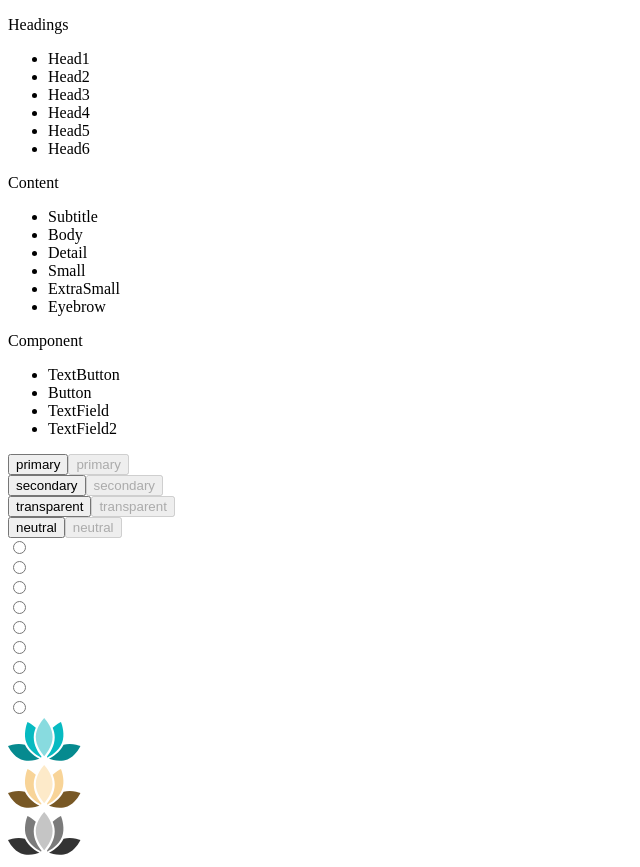
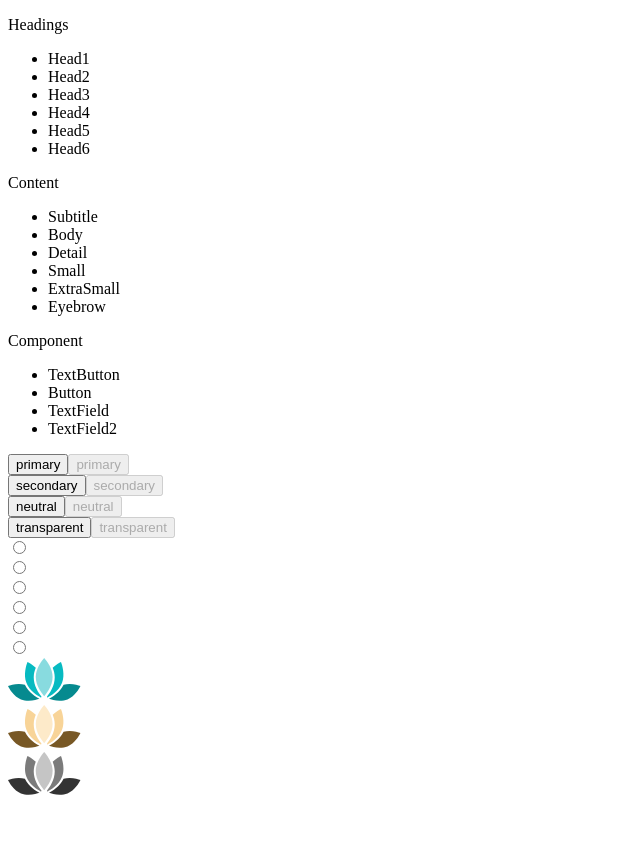
Before and after one commit to larts85/masaje_las_manos, a Next.js app: page /story-book in a window 1280 px wide. Shown: the whole page, without its empty margins (0-640 px from the left). After the commit the page ends 807 px from the top, so only its background shows below. Built offline with nearby package versions, Linux system fonts and the light colour scheme.

Commit message:
Page story-book

```diff
--- a/src/components/RadioButtons/index.tsx
+++ b/src/components/RadioButtons/index.tsx
@@ -10,22 +10,21 @@ type ClassName = Record<
 export const className: ClassName = {
   [VARIANT.PRIMARY]: {
     [VARIANT_STATES_RADIO_BUTTONS.NOT_CHECKED]:
-      'appearance-none w-6 h-6 rounded-full border-2 border-primary-base absolute cursor-pointer ',
+      'appearance-none w-6 h-6 rounded-full border-2 border-primary-base  cursor-pointer ',
     [VARIANT_STATES_RADIO_BUTTONS.CHECKED]:
-      'bg-primary-base w-4 h-4 rounded-full block absolute left-3 top-3',
+      'bg-primary-base w-4 h-4 rounded-full block absolute left-1 top-1',
   },
   [VARIANT.SECONDARY]: {
     [VARIANT_STATES_RADIO_BUTTONS.NOT_CHECKED]:
-      'appearance-none w-6 h-6 rounded-full border-2 border-secondary-base absolute cursor-pointer',
+      'appearance-none w-6 h-6 rounded-full border-2 border-secondary-base  cursor-pointer',
     [VARIANT_STATES_RADIO_BUTTONS.CHECKED]:
-      ' bg-secondary-base w-4 h-4 rounded-full block absolute left-3 top-3',
+      ' bg-secondary-base w-4 h-4 rounded-full block absolute left-1 top-1',
   },
-
   [VARIANT.NEUTRAL]: {
     [VARIANT_STATES_RADIO_BUTTONS.NOT_CHECKED]:
-      'appearance-none w-6 h-6 rounded-full border-2 border-nautral-base absolute cursor-pointer ',
+      'appearance-none w-6 h-6 rounded-full border-2 border-nautral-base  cursor-pointer ',
     [VARIANT_STATES_RADIO_BUTTONS.CHECKED]:
-      'bg-nautral-base w-4 h-4 rounded-full block absolute left-3 top-3',
+      'bg-nautral-base w-4 h-4 rounded-full block absolute left-1 top-1',
   },
   [VARIANT.TRANSPARENT]: {},
 }
@@ -44,7 +43,7 @@ const RadioButtons: FC<Variants> = ({ variant, options }) => {
   return (
     <div>
       {options.map((option) => (
-        <label key={option} className="relative m-3 block p-2">
+        <label key={option} className="relative  block">
           <input
             type="radio"
             name={option}
--- a/src/components/storyBook/Button/index.tsx
+++ b/src/components/storyBook/Button/index.tsx
@@ -4,7 +4,7 @@ import { FC } from 'react'
 
 const className = {
   buttonContainer:
-    'w-815px h-92px border-2 border-dashed border-purple-600 gap-5 flex p-5 m-5',
+    'w-400px h-89px border-2 border-dashed border-purple-600 gap-2 flex p-2 m-5 justify-center items-center',
 }
 
 const StoryBookButtons: FC = () => {
@@ -19,12 +19,12 @@ const StoryBookButtons: FC = () => {
         <Button variant={VARIANT.SECONDARY} isDisable={true} />
       </div>
       <div className={className.buttonContainer}>
+        <Button variant={VARIANT.NEUTRAL} isDisable={false} />
+        <Button variant={VARIANT.NEUTRAL} isDisable={true} />
+      </div>
+      <div className={className.buttonContainer}>
         <Button variant={VARIANT.TRANSPARENT} isDisable={false} />
         <Button variant={VARIANT.TRANSPARENT} isDisable={true} />
-      </div>
-      <div className={className.buttonContainer}>
-        <Button variant={VARIANT.NEUTRAL} isDisable={false} />
-        <Button variant={VARIANT.NEUTRAL} isDisable={true} />
       </div>
     </>
   )
--- a/src/components/storyBook/Logo/index.tsx
+++ b/src/components/storyBook/Logo/index.tsx
@@ -2,12 +2,23 @@ import Logo from '@/components/Logo'
 import { VARIANT } from '@/types/type'
 import { FC } from 'react'
 
+const className = {
+  buttonContainer:
+    'w-22 h-89px border-2 border-dashed border-purple-600 gap-2 flex p-2 m-5 justify-center items-center',
+}
+
 const StoryBookLogo: FC = () => {
   return (
-    <div className="flex p-2">
-      <Logo variant={VARIANT.PRIMARY} />
-      <Logo variant={VARIANT.SECONDARY} />
-      <Logo variant={VARIANT.NEUTRAL} />
+    <div>
+      <div className={className.buttonContainer}>
+        <Logo variant={VARIANT.PRIMARY} />
+      </div>
+      <div className={className.buttonContainer}>
+        <Logo variant={VARIANT.SECONDARY} />
+      </div>
+      <div className={className.buttonContainer}>
+        <Logo variant={VARIANT.NEUTRAL} />
+      </div>
     </div>
   )
 }
--- a/src/components/storyBook/RadioButtons/index.tsx
+++ b/src/components/storyBook/RadioButtons/index.tsx
@@ -4,12 +4,12 @@ import { FC } from 'react'
 
 const className = {
   buttonContainer:
-    'w-28 h-200px border-2 border-dashed border-purple-600 flex p-5 m-5',
+    'w-10 h-89px border-2 border-dashed border-purple-600 flex m-5 justify-center items-center p-1',
 }
 const StoryRadioButtons: FC = () => {
-  const options = ['opcion1', 'opcion2', 'option3']
+  const options = ['opcion1', 'opcion2']
   return (
-    <div className="flex">
+    <div>
       <div className={className.buttonContainer}>
         <RadioButtons variant={VARIANT.PRIMARY} options={options} />
       </div>
--- a/src/components/storyBook/typography/index.tsx
+++ b/src/components/storyBook/typography/index.tsx
@@ -1,4 +1,3 @@
-/* eslint-disable @next/next/no-css-tags */
 import 'tailwindcss/tailwind.css'
 import { FC } from 'react'
 import Headings from '@/components/storyBook/Typography/Headings'
@@ -7,7 +6,7 @@ import Component from '@/components/storyBook/Typography/Component'
 
 const className = {
   typographyContainer:
-    'bg-primary-light w-64 rounded-lg p-1 m-7  flex flex-col place-items-start justify-start',
+    'bg-primary-light w-64 rounded-lg p-1 m-5 flex flex-col place-items-start justify-start',
   title: 'p-3 text-xs text-black italic self-start',
 }
 
--- a/src/pages/story-book/index.tsx
+++ b/src/pages/story-book/index.tsx
@@ -1,17 +1,24 @@
-import { FC } from 'react'
-
 import Typography from '@/components/storyBook/Typography'
 import StoryBookButtons from '@/components/storyBook/Button'
 import StoryBookRadioButtons from '@/components/storyBook/RadioButtons'
 import StoryBookLogo from '@/components/storyBook/Logo'
+import { NextPage } from 'next'
 
-const StoryBook: FC = () => {
+const StoryBook: NextPage = () => {
   return (
     <>
       <Typography />
-      <StoryBookButtons />
-      <StoryBookRadioButtons />
-      <StoryBookLogo />
+      <div className="flex">
+        <div>
+          <StoryBookButtons />
+        </div>
+        <div>
+          <StoryBookRadioButtons />
+        </div>
+        <div>
+          <StoryBookLogo />
+        </div>
+      </div>
     </>
   )
 }
--- a/tailwind.config.js
+++ b/tailwind.config.js
@@ -55,10 +55,12 @@ module.exports = {
       width: {
         '815px': '815px',
         '175px': '175px',
+        '400px': '400px',
       },
       height: {
         '92px': '92px',
         '52px': '52px',
+        '89px': '89px',
       },
       boxShadow: {
         'button-active': 'inset 3px 3px 6px rgba(0, 0, 0, 0.25)',
```
